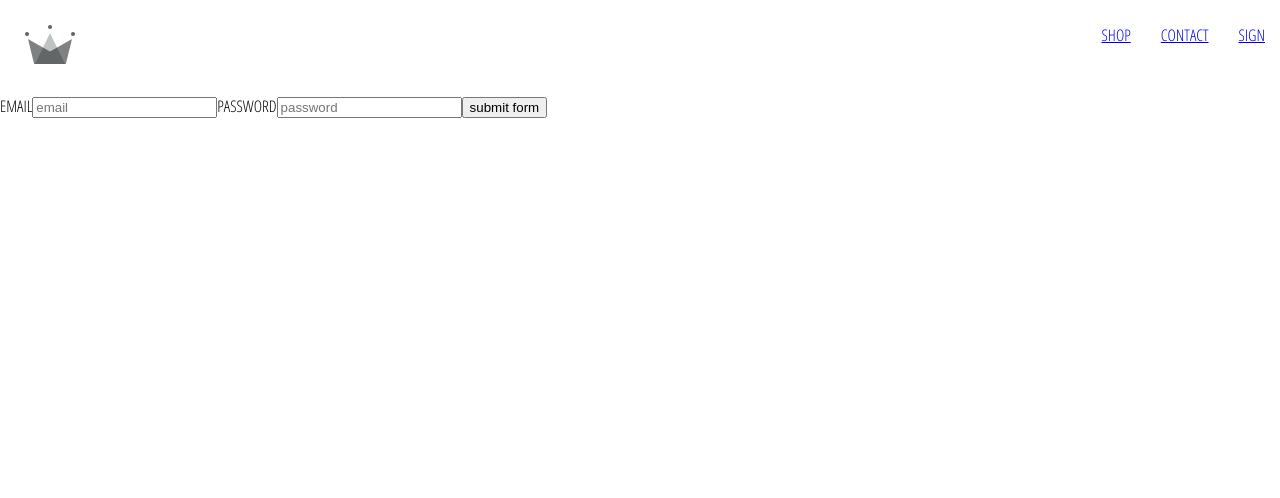
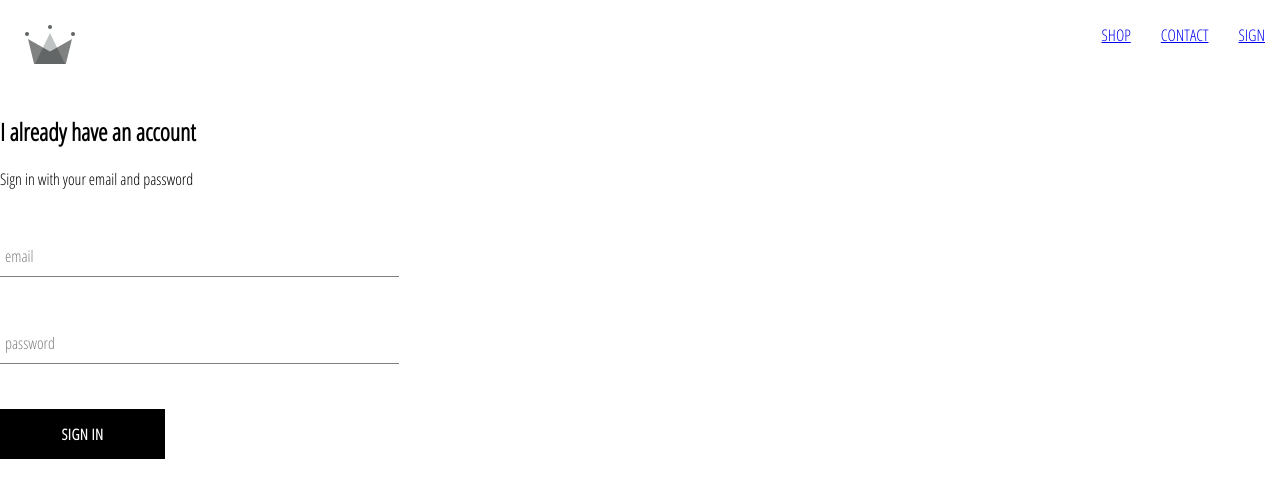
Before and after one commit to rupeshjatav/Ecommerce-lesson-1, a React (Create React App) app: page /sign in a window 1280 px wide. Shown: the top 498 px of the page. Built offline with nearby package versions, Linux system fonts and the light colour scheme.

Commit message:
added form-input componenet and custom button

```diff
--- /dev/null
+++ b/src/components/custom-button/custom-button.component.jsx
@@ -0,0 +1,10 @@
+import React from 'react';
+import '../custom-button/custom-button.styles.scss';
+
+const CustomButton = ({ children, ...otherProps }) => (
+    <button className='custom-button' {...otherProps}>
+        {children}
+    </button>
+);
+
+export default CustomButton;
--- /dev/null
+++ b/src/components/custom-button/custom-button.styles.scss
@@ -0,0 +1,22 @@
+.custom-button {
+    min-width: 165px;
+    width: auto;
+    height: 50px;
+    letter-spacing: 0.5px;
+    line-height: 50px;
+    padding: 0 35px 0 35px;
+    font-size: 15px;
+    background-color: black;
+    color: white;
+    text-transform: uppercase;
+    font-family: 'Open Sans Condensed';
+    font-weight: bolder;
+    border: none;
+    cursor: pointer;
+
+    &:hover {
+      background-color: white;
+      color: black;
+      border: 1px solid black;
+    }
+  }
--- /dev/null
+++ b/src/components/form-input/form-input.component.jsx
@@ -0,0 +1,19 @@
+import React from 'react';
+
+import './form-input.styles.scss';
+
+const FormInput = ({ handleChange, label, ...otherProps }) => (
+    <div className='group'>
+        <input className='form-input' onChange={handleChange} {...otherProps} />
+        {label ? (
+            <label
+                className={`${otherProps.value.length ? 'shrink' : ''
+                    } form-input-label`}
+            >
+                {label}
+            </label>
+        ) : null}
+    </div>
+);
+
+export default FormInput;
--- /dev/null
+++ b/src/components/form-input/form-input.styles.scss
@@ -0,0 +1,54 @@
+$sub-color: grey;
+$main-color: black;
+
+@mixin shrinkLabel {
+  top: -14px;
+  font-size: 12px;
+  color: $main-color;
+}
+
+.group {
+  position: relative;
+  margin: 45px 0;
+
+  .form-input {
+    background: none;
+    background-color: white;
+    color: $sub-color;
+    font-size: 18px;
+    padding: 10px 10px 10px 5px;
+    display: block;
+    width: 100%;
+    border: none;
+    border-radius: 0;
+    border-bottom: 1px solid $sub-color;
+    margin: 25px 0;
+
+    &:focus {
+      outline: none;
+    }
+
+    &:focus ~ .form-input-label {
+      @include shrinkLabel();
+    }
+  }
+
+  input[type='password'] {
+    letter-spacing: 0.3em;
+  }
+
+  .form-input-label {
+    color: $sub-color;
+    font-size: 16px;
+    font-weight: normal;
+    position: absolute;
+    pointer-events: none;
+    left: 5px;
+    top: 10px;
+    transition: 300ms ease all;
+
+    &.shrink {
+      @include shrinkLabel();
+    }
+  }
+}
--- a/src/components/sign-in/sign-in.component.jsx
+++ b/src/components/sign-in/sign-in.component.jsx
@@ -1,5 +1,9 @@
-import React from "react";
-import "../sign-in/sign-in.styles.scss"
+import React from 'react';
+
+import FormInput from '../form-input/form-input.component';
+import CustomButton from '../custom-button/custom-button.component';
+
+import './sign-in.styles.scss';
 
 class SignIn extends React.Component {
     constructor(props) {
@@ -8,28 +12,49 @@
         this.state = {
             email: '',
             password: ''
-        }
+        };
     }
+
     handleSubmit = event => {
         event.preventDefault();
+
         this.setState({ email: '', password: '' });
     };
 
     handleChange = event => {
         const { value, name } = event.target;
+
         this.setState({ [name]: value });
     };
+
     render() {
         return (
-            <form action="" onSubmit={this.handleSubmit}>
-                <label htmlFor="">EMAIL</label>
-                <input name='email' type="email" placeholder='email' value={this.state.email} required onChange={this.handleChange} />
-                <label htmlFor="">PASSWORD</label>
-                <input name='password' type="password" placeholder='password' value={this.state.password} required onChange={this.handleChange} />
-                <input type="submit" value='submit form' />
-            </form>
-        )
+            <div className='sign-in'>
+                <h2>I already have an account</h2>
+                <span>Sign in with your email and password</span>
+
+                <form onSubmit={this.handleSubmit}>
+                    <FormInput
+                        name='email'
+                        type='email'
+                        handleChange={this.handleChange}
+                        value={this.state.email}
+                        label='email'
+                        required
+                    />
+                    <FormInput
+                        name='password'
+                        type='password'
+                        value={this.state.password}
+                        handleChange={this.handleChange}
+                        label='password'
+                        required
+                    />
+                    <CustomButton type='submit'> Sign in </CustomButton>
+                </form>
+            </div>
+        );
     }
 }
 
-export default SignIn
+export default SignIn;
--- a/src/components/sign-in/sign-in.styles.scss
+++ b/src/components/sign-in/sign-in.styles.scss
@@ -0,0 +1,5 @@
+.sign-in {
+    width: 30vw;
+    display: flex;
+    flex-direction: column;
+  }
```
